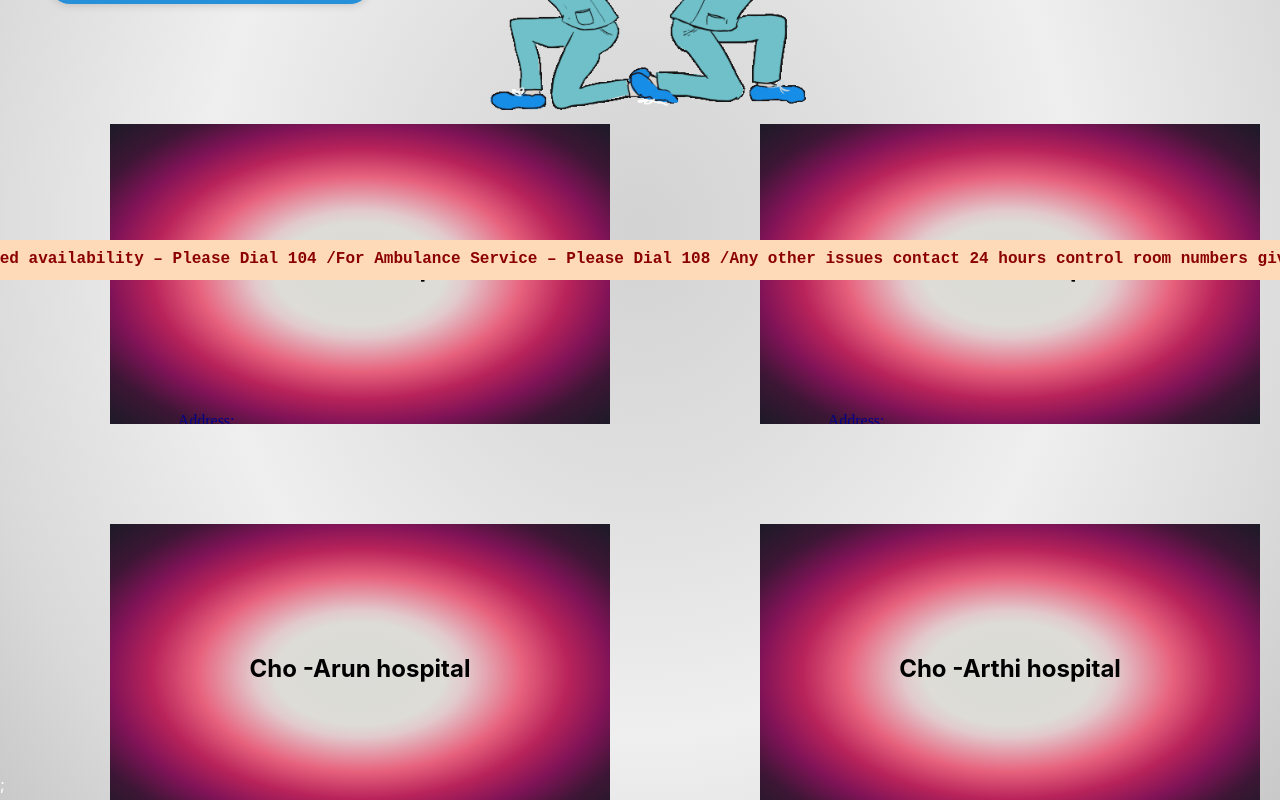
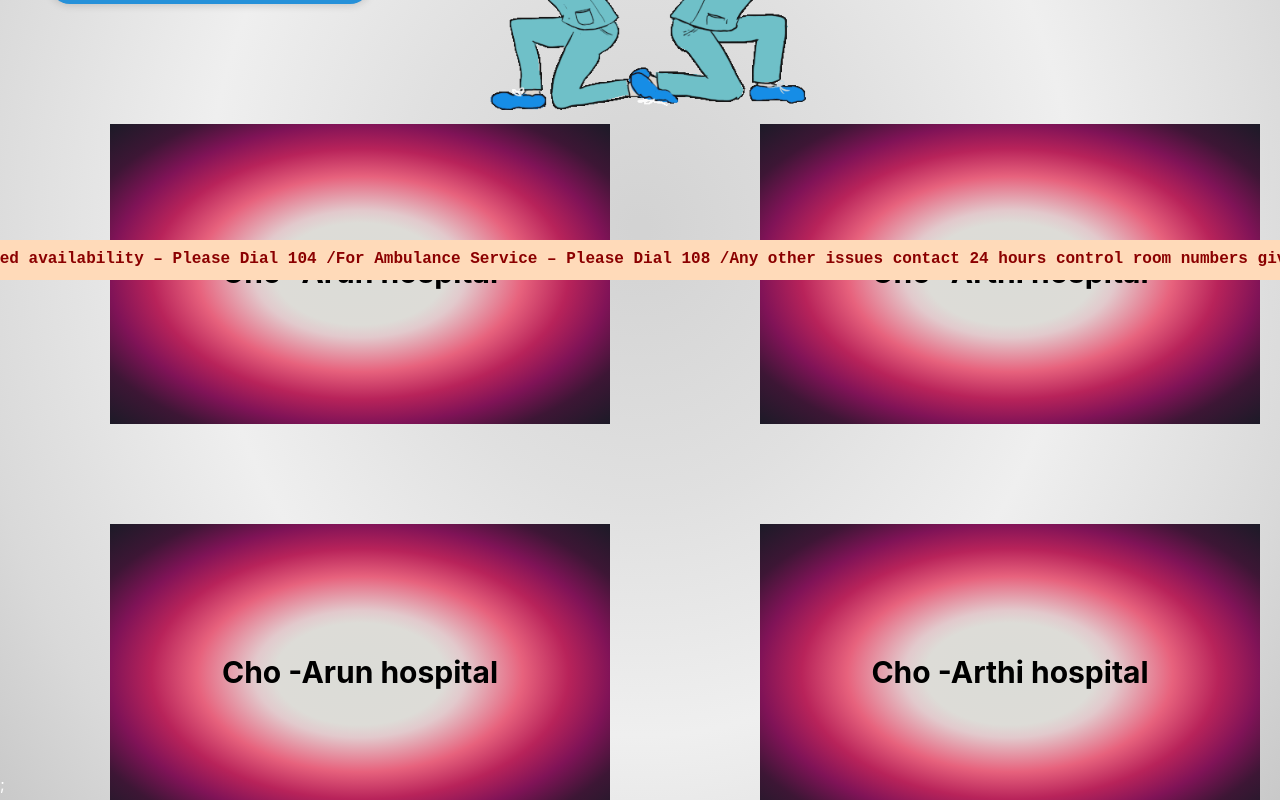
Before and after one commit to RoshiniSukumar/Covid-19-Support-Desk, a React (Create React App) app: page / in a window 1280 px wide. Shown: the part 520-1320 px from the top of the page. Built offline with nearby package versions, Linux system fonts and the light colour scheme.

Commit message:
cards css

```diff
--- a/src/components/function/Cards.css
+++ b/src/components/function/Cards.css
@@ -1,5 +1,3 @@
-
-
 .center{
     display:flex;
     justify-content: center;
@@ -8,6 +6,7 @@
 .main{
     width: 100%;
     height: 100%;
+    font-size: 20px;
 }
 .box{
     width:500px;
@@ -42,10 +41,10 @@
 
 }
 .box .address{
-    margin:10px 70px 80px 10px;
+    margin:40px 70px 80px 10px;
     transform: translateY(200px);
 
-    transition: all 1.1s;
+transition: all 1.1s;
     color:darkblue;
     font-family: 'Times New Roman', Times, serif;
 }
@@ -53,20 +52,20 @@
     transform:translateY(110px);
 }
 .beds{
-    position: relative;
+    position: absolute;
     right:50px;
-
+    color:#e7627d;
 }
 .boxcenter .beds{
-    margin:0px 50px 20px 10px;
+    margin:0px 10px 20px 10px;
 
-    color:green;
+
     text-align: center;
 
 
 }
 .box:hover .beds{
-    transform: translateY(0px);
+    transform: translateY(50px);
 }
 .bedfloat{
      display: flex;
@@ -77,11 +76,9 @@
 .cardalign{
      margin-left: 150px;
      margin-top: 100px;
-
      position: relative;
      left:200px;
      top:50px;
-
 }
 /* .wrap{
     height: auto;
```
